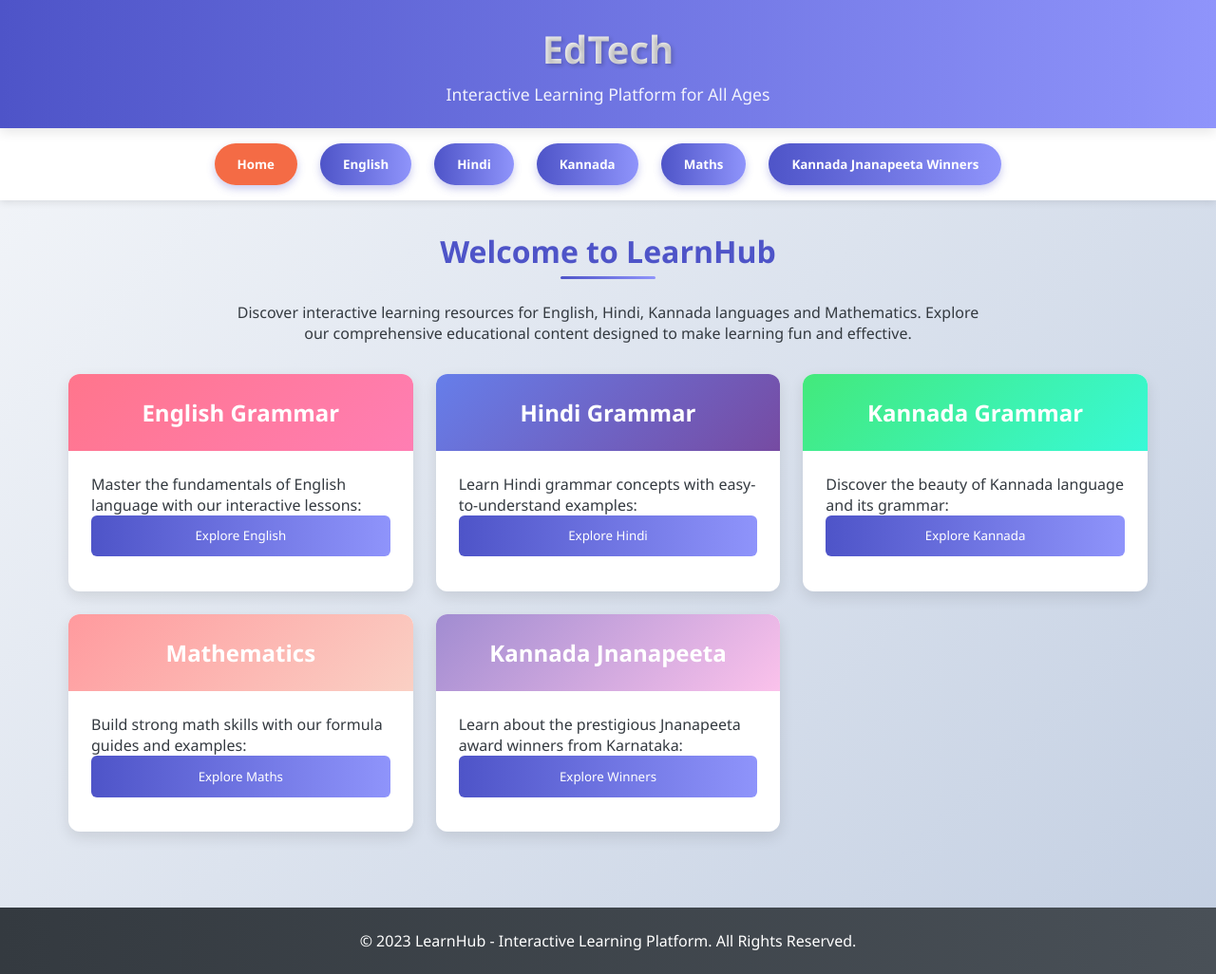
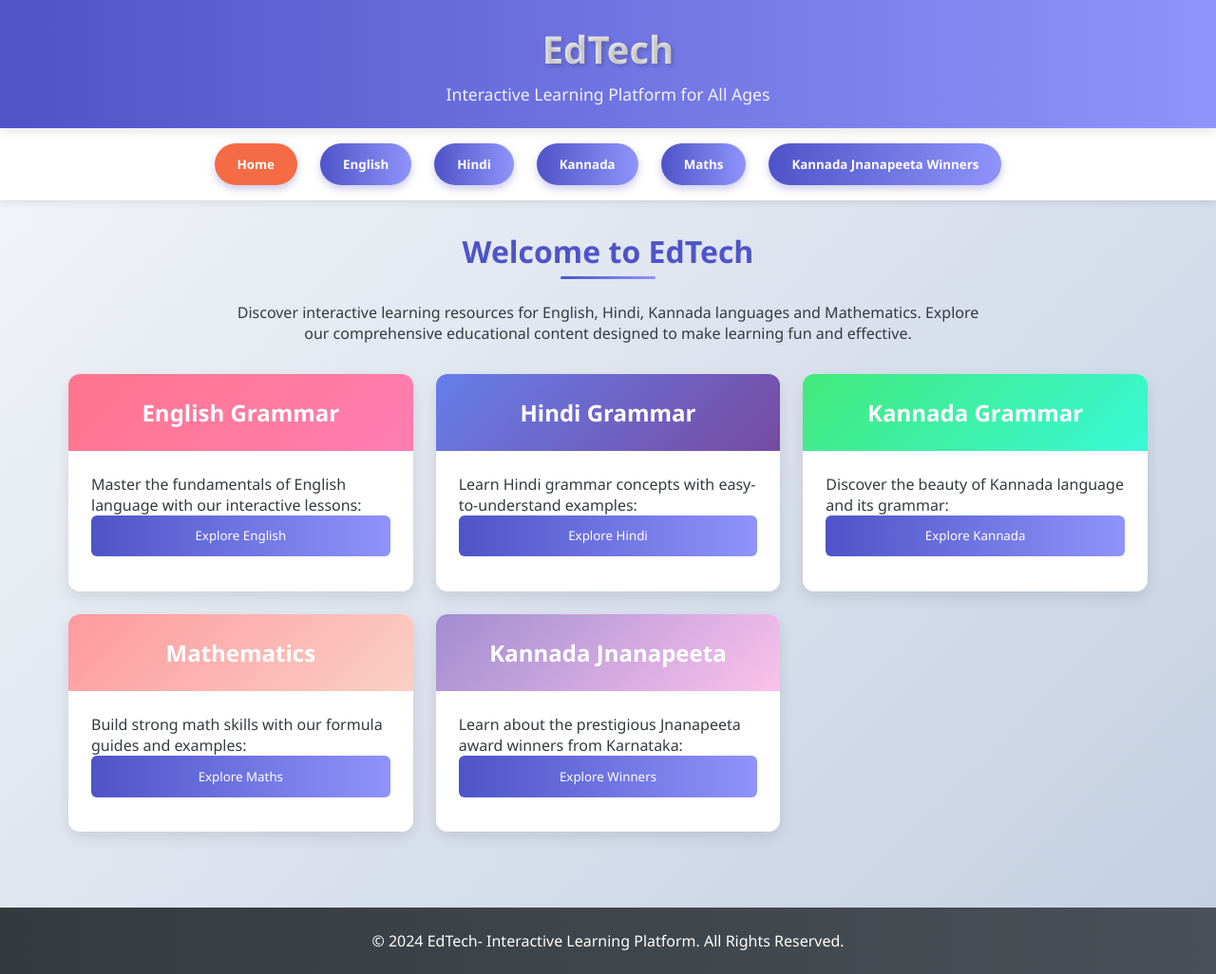
Before and after one commit to adityamahekar/EdTechnew, a plain HTML site: page index.html in a window 1280 px wide. Shown: the whole page at 95% size. Drawn offline with Linux system fonts and the light colour scheme.

Commit message:
Update index.html

```diff
--- a/index.html
+++ b/index.html
@@ -361,7 +361,7 @@
 
     <!-- Home Section -->
     <section id="home" class="content-section active">
-        <h2>Welcome to LearnHub</h2>
+        <h2>Welcome to EdTech</h2>
         <p style="text-align: center; margin-bottom: 2rem; max-width: 800px; margin-left: auto; margin-right: auto;">
             Discover interactive learning resources for English, Hindi, Kannada languages and Mathematics.
             Explore our comprehensive educational content designed to make learning fun and effective.
@@ -1143,7 +1143,7 @@
     </section>
 
     <footer>
-        &copy; 2023 LearnHub - Interactive Learning Platform. All Rights Reserved.
+        &copy; 2024 EdTech- Interactive Learning Platform. All Rights Reserved.
     </footer>
 
     <script>
```
